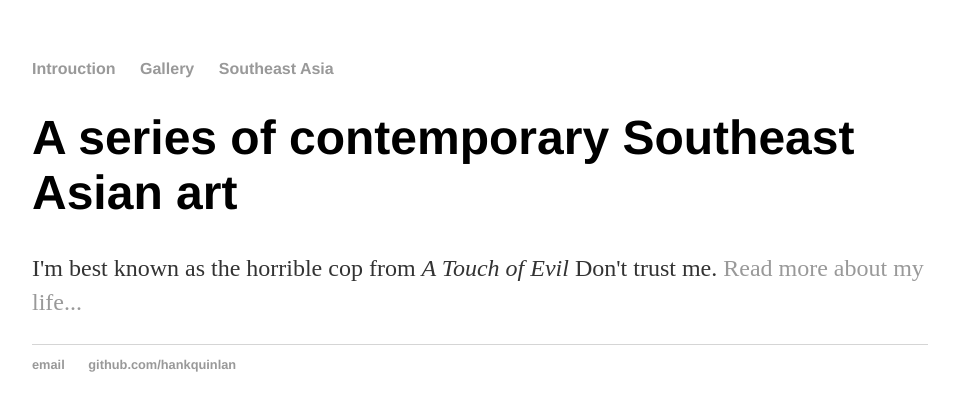
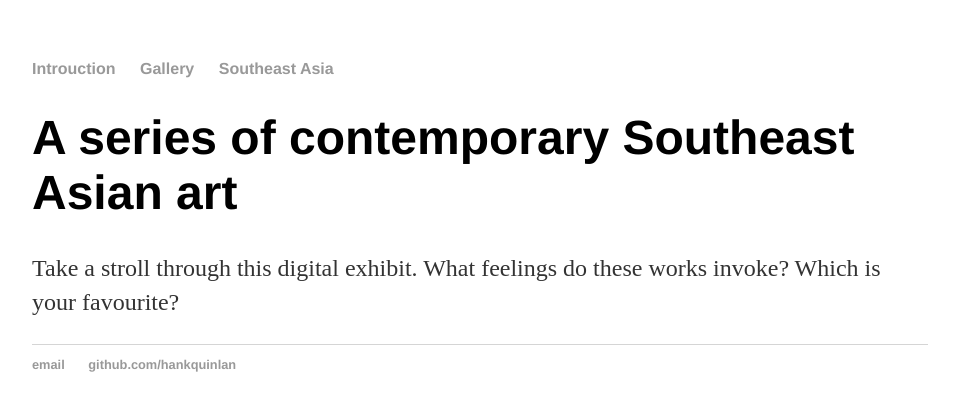
Before and after one commit to winnietan-nlb/final-project.github.io, a Jekyll site: the page built from gallery/index.html, in a window 1280 px wide. Shown: the top 411 px of the page, without its empty margins (160-1113 px from the left). Built offline with Jekyll 4.4.1, drawn with Linux system fonts in a browser that asks for light colours.

Commit message:
Update index.html

```diff
--- a/gallery/index.html
+++ b/gallery/index.html
@@ -4,5 +4,5 @@ title: gallery
 ---
 <div class="blurb">
 	<h1>A series of contemporary Southeast Asian art</h1>
-	<p>I'm best known as the horrible cop from <em>A Touch of Evil</em> Don't trust me. <a href="/about">Read more about my life...</a></p>
+	<p>Take a stroll through this digital exhibit. What feelings do these works invoke? Which is your favourite?</p>
 </div><!-- /.blurb -->
```
